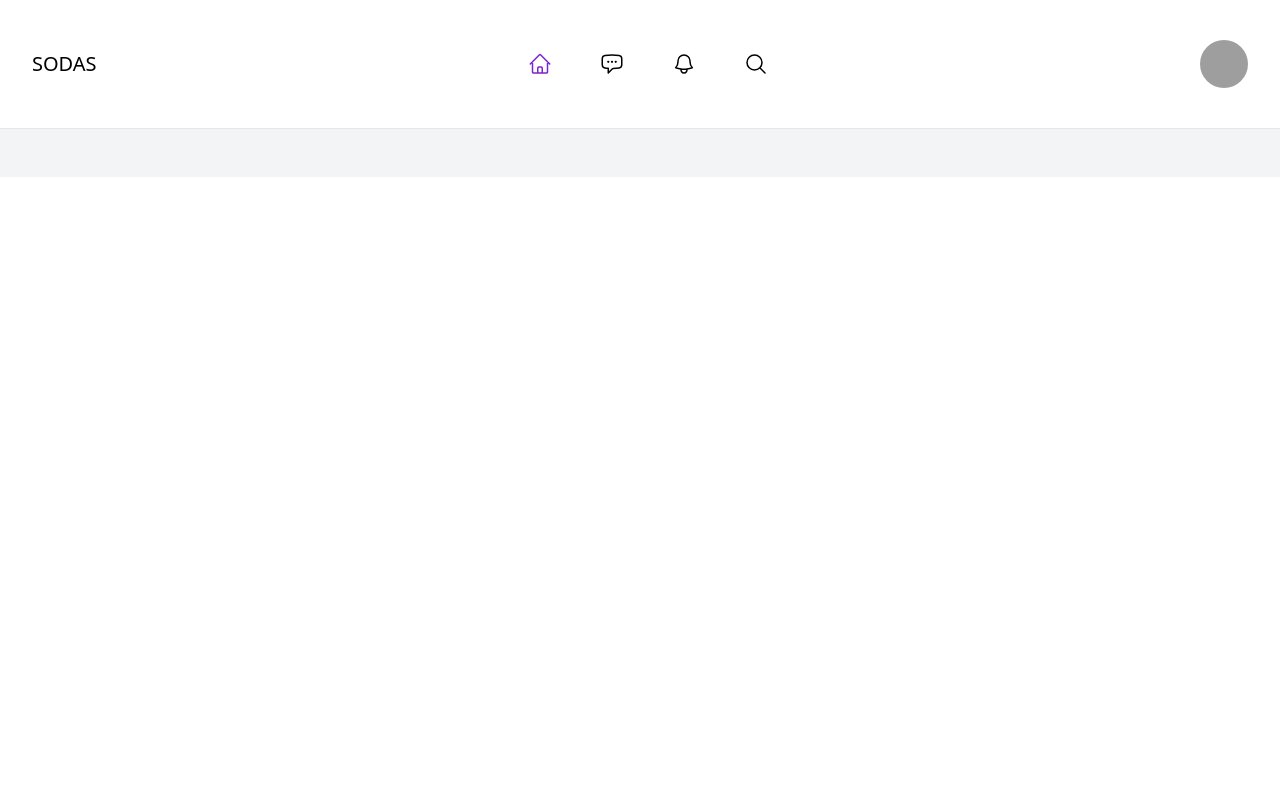
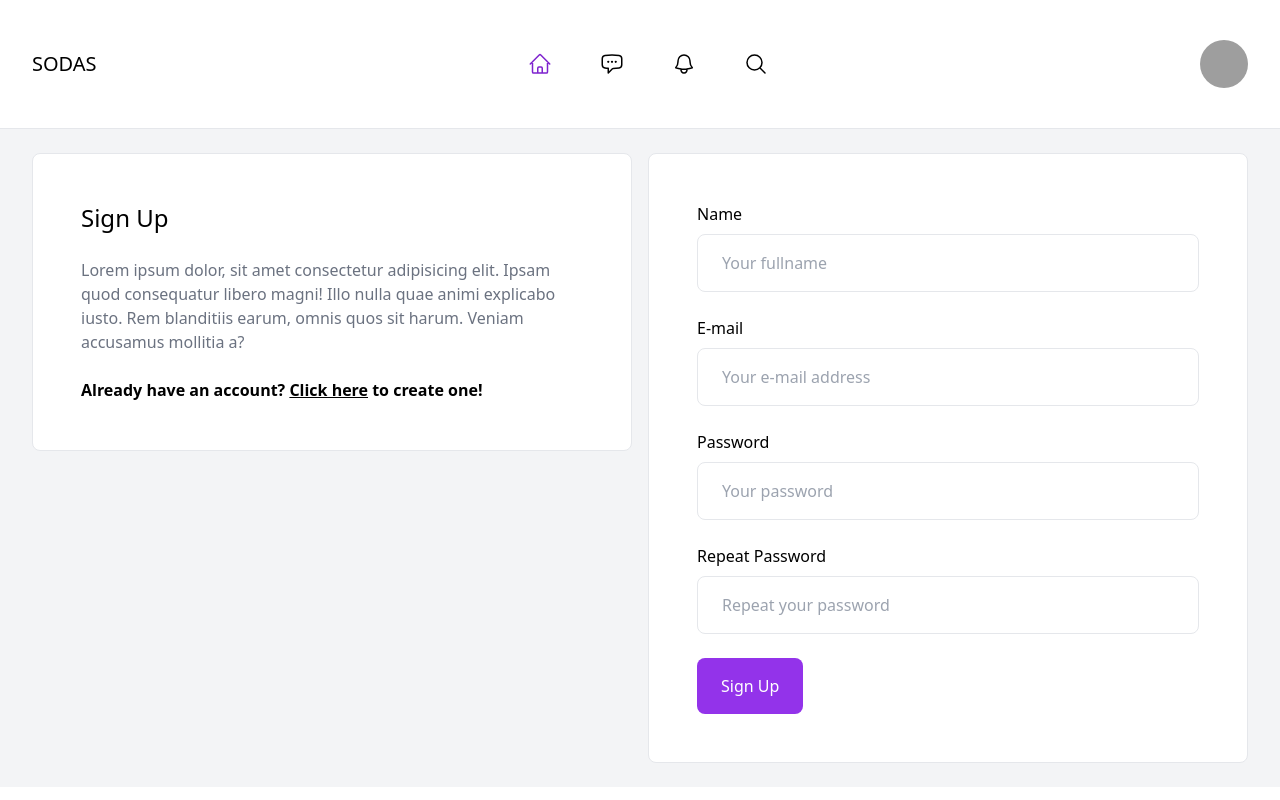
Before and after one commit to muhammadimron/sodas, a Vue app in the folder fe/: page /signup in a window 1280 px wide. Before the commit this address had no page. Built offline with nearby package versions, Linux system fonts and the light colour scheme; grey boxes are pictures that could not be loaded.

Commit message:
[FE] Create static signup page

```diff
--- a/fe/src/router/index.js
+++ b/fe/src/router/index.js
@@ -1,5 +1,6 @@
 import { createRouter, createWebHistory } from 'vue-router'
 import HomeView from '../views/HomeView.vue'
+import SignupView from '../views/SignupView.vue'
 
 const router = createRouter({
   history: createWebHistory(import.meta.env.BASE_URL),
@@ -8,6 +9,11 @@
       path: '/',
       name: 'home',
       component: HomeView
+    },
+    {
+      path: '/signup',
+      name: 'signup',
+      component: SignupView
     },
     {
       path: '/about',
--- /dev/null
+++ b/fe/src/views/SignupView.vue
@@ -0,0 +1,40 @@
+<template>
+    <div class="max-w-7xl mx-auto grid grid-cols-2 gap-4">
+        <div class="main-left">
+            <div class="p-12 bg-white border border-gray-200 rounded-lg">
+                <h1 class="mb-6 text-2xl">Sign Up</h1>
+                <p class="mb-6 text-gray-500">
+                    Lorem ipsum dolor, sit amet consectetur adipisicing elit. Ipsam quod consequatur libero magni! Illo nulla quae animi explicabo iusto. Rem blanditiis earum, omnis quos sit harum. Veniam accusamus mollitia a?
+                </p>
+                <p class="font-bold">
+                    Already have an account? <a href="#" class="underline">Click here</a> to create one!
+                </p>
+            </div>
+        </div>
+        <div class="main-right">
+            <div class="p-12 bg-white border border-gray-200 rounded-lg">
+                <form class="space-y-6">
+                    <div>
+                        <label>Name</label><br>
+                        <input type="text" placeholder="Your fullname" class="w-full mt-2 py-4 px-6 border border-gray-200 rounded-lg">
+                    </div>
+                    <div>
+                        <label>E-mail</label><br>
+                        <input type="email" placeholder="Your e-mail address" class="w-full mt-2 py-4 px-6 border border-gray-200 rounded-lg">
+                    </div>
+                    <div>
+                        <label>Password</label><br>
+                        <input type="password" placeholder="Your password" class="w-full mt-2 py-4 px-6 border border-gray-200 rounded-lg">
+                    </div>
+                    <div>
+                        <label>Repeat Password</label><br>
+                        <input type="password" placeholder="Repeat your password" class="w-full mt-2 py-4 px-6 border border-gray-200 rounded-lg">
+                    </div>
+                    <div>
+                        <button class="py-4 px-6 bg-purple-600 text-white rounded-lg">Sign Up</button>
+                    </div>
+                </form>
+            </div>
+        </div>
+    </div>
+</template>
```
